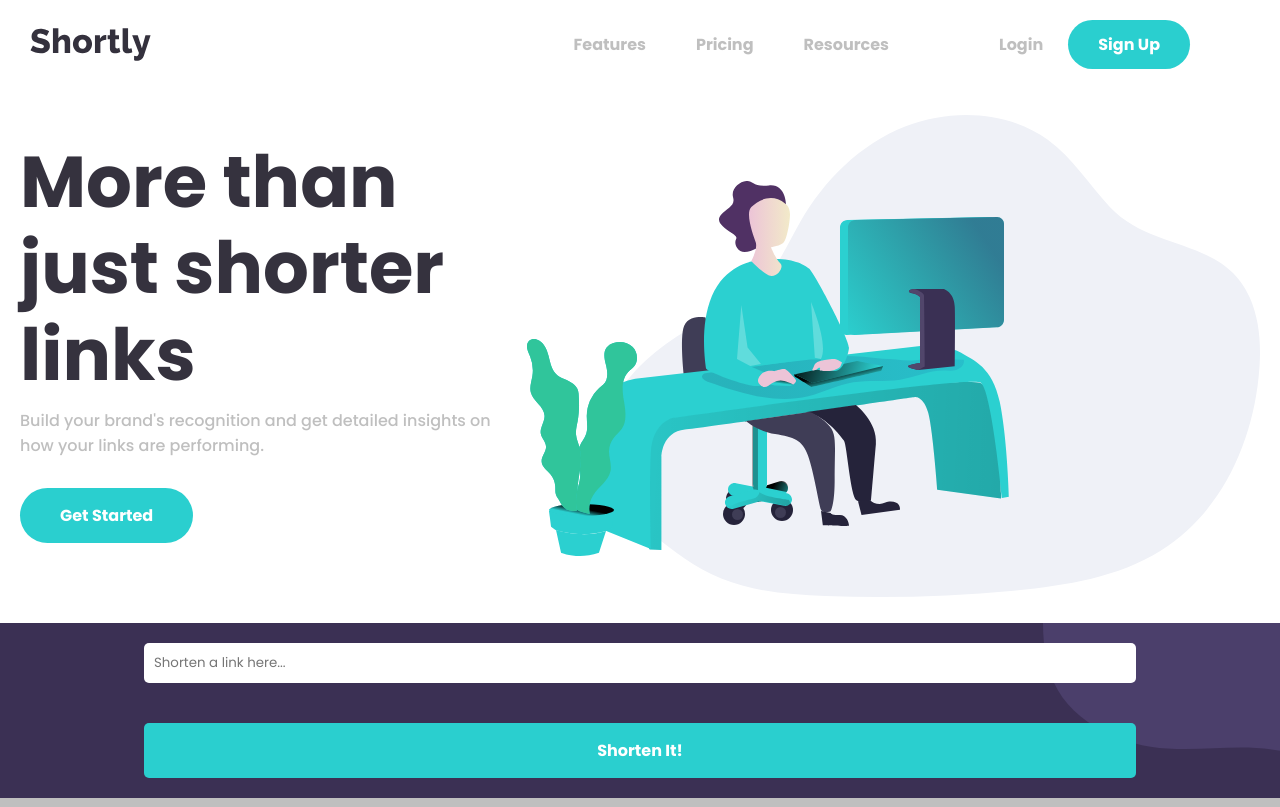
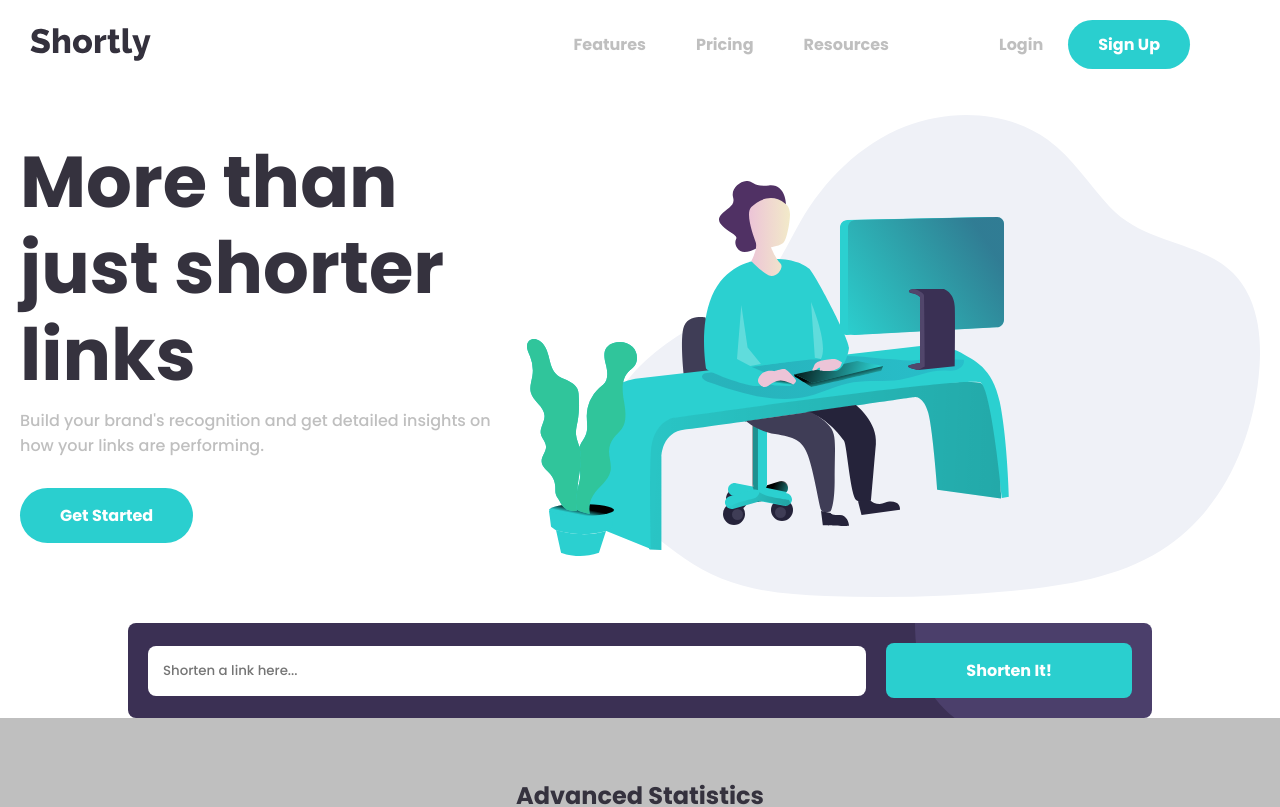
Before and after one commit to JustynaPrus/url-shortening-api, a React (Create React App) app: page / in a window 1280 px wide. Shown: the top 807 px of the page. Built offline with nearby package versions, Linux system fonts and the light colour scheme.

Commit message:
getting data from API

```diff
--- a/src/components/Header.styles.js
+++ b/src/components/Header.styles.js
@@ -31,6 +31,7 @@ export const HeaderWrapper = styled.main`
 `;
 
 export const StyledButton = styled.button`
+  cursor: pointer;
   border: none;
   border-radius: 30px;
   padding: 15px 40px;
--- a/src/components/Navigation.styles.js
+++ b/src/components/Navigation.styles.js
@@ -4,6 +4,6 @@ export const Wrapper = styled.nav`
   display: flex;
   align-items: center;
   justify-content: space-between;
-  width: 100vw;
+  width: 100%;
   padding: 20px 30px;
 `;
--- a/src/components/Section.styles.js
+++ b/src/components/Section.styles.js
@@ -12,6 +12,7 @@ export const Wrapper = styled.section`
   background-color: ${({ theme }) => theme.colors.darkViolet};
   width: 100%;
   button {
+    cursor: pointer;
     border: none;
     border-radius: 30px;
     padding: 15px 40px;
--- a/src/components/ShortenUrl.js
+++ b/src/components/ShortenUrl.js
@@ -1,12 +1,61 @@
-import React from "react";
-import { StyledSection } from "./ShortenUrl.styles";
+import React, { useState } from "react";
+import { StyledSection, Wrapper } from "./ShortenUrl.styles";
 
 const ShortenUrl = () => {
+  const [value, setValue] = useState("");
+  const [loading, setLoading] = useState(false);
+  const [data, setData] = useState([]);
+  const [error, setError] = useState(null);
+  const [
+    list = {
+      url: "",
+      shortenUrl: "",
+    },
+    setList,
+  ] = useState([]);
+  const API = `https://api.shrtco.de/v2/shorten?url=${value}`;
+
+  const loadData = async () => {
+    setLoading(true);
+    await fetch(API)
+      .then((response) => response.json())
+      .then((data) => setData(data.result.full_short_link))
+      .catch((error) => {
+        setError(error);
+      })
+      .finally(() => {
+        setLoading(false);
+      });
+    return { data, loading, error };
+  };
+
+  const handleSubmit = (e) => {
+    e.preventDefault();
+    loadData();
+    console.log(value);
+    console.log(data);
+    setValue("");
+  };
+
   return (
-    <StyledSection>
-      <input type="text" placeholder="Shorten a link here..." />
-      <button>Shorten It!</button>
-    </StyledSection>
+    <>
+      <StyledSection>
+        <form onSubmit={handleSubmit}>
+          <input
+            name="url"
+            type="text"
+            placeholder="Shorten a link here..."
+            value={value}
+            onChange={(e) => setValue((value) => [...value, e.target.value])}
+          />
+          <button type="submit">Shorten It!</button>
+        </form>
+      </StyledSection>
+      <Wrapper>
+        <p>{data}</p>
+        <p>{value}</p>
+      </Wrapper>
+    </>
   );
 };
 
--- a/src/components/ShortenUrl.styles.js
+++ b/src/components/ShortenUrl.styles.js
@@ -1,34 +1,67 @@
 import styled from "styled-components";
 import bgShorten from "../images/bg-shorten-mobile.svg";
+import { device } from "./../BreakPoints";
 
 export const StyledSection = styled.section`
+  width: 100%;
+  display: flex;
+  justify-content: center;
+  form {
     display: flex;
     flex-direction: column;
-  justify-content: center;
     align-items: center;
     background-image: url(${bgShorten});
     background-repeat: no-repeat;
     background-position: right top;
     background-color: ${({ theme }) => theme.colors.darkViolet};
-  width: 100vw;
+    width: 80%;
     padding: 20px;
+    border-radius: 8px;
+    @media ${device.sm} {
+      flex-direction: row;
+    }
     input {
       font-family: "Poppins", sans-serif;
+      font-weight: 500;
       border: none;
-    border-radius: 5px;
-    padding: 10px;
-    width: 80%;
+      border-radius: 8px;
+      padding: 15px;
+      width: 100%;
+      color: ${({ theme }) => theme.colors.grayishViolet};
+      @media ${device.sm} {
+        width: auto;
+        flex-grow: 1;
+      }
     }
     button {
+      cursor: pointer;
       border: none;
-    border-radius: 5px;
+      border-radius: 8px;
       padding: 15px 80px;
-    margin-top: 40px;
+      margin: 40px 0 0 0;
       color: white;
       font-family: "Poppins", sans-serif;
       font-size: 1rem;
       font-weight: 700;
       background-color: ${({ theme }) => theme.colors.cyan};
-    width: 80%;
+      width: 100%;
+      @media ${device.sm} {
+        width: auto;
+        margin: 0 0 0 20px;
+        flex-grow: 0;
+      }
+    }
   }
 `;
+
+export const Wrapper = styled.div`
+  background-color: ${({ theme }) => theme.colors.gray};
+  width: 100%;
+  display: flex;
+  flex-direction: column;
+  align-items: center;
+  ul {
+    width: 80%;
+    list-style: none;
+  }
+`;
```
Lines whose indentation alone changed are shown as unchanged.
